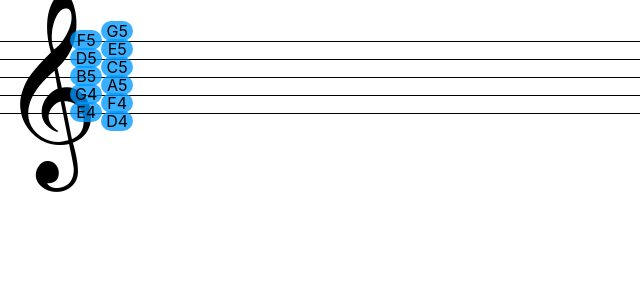
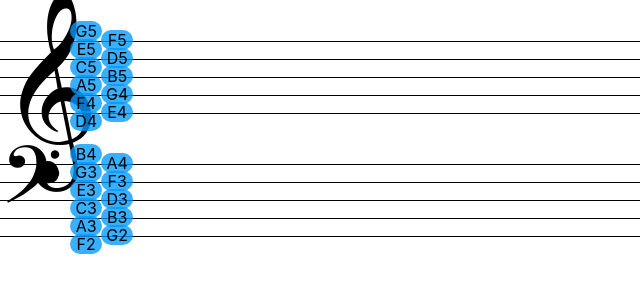
Before and after one commit to reergymerej/note-quizzer, a React (Create React App) app: page / in a window 1280 px wide. Shown: the top 300 px of the page, without its empty margins (0-640 px from the left). Built offline with nearby package versions, Linux system fonts and the light colour scheme.

Commit message:
Build staves

```diff
--- a/src/App.css
+++ b/src/App.css
@@ -45,10 +45,10 @@
   padding: 0 5px;
   border-radius: 1em;
   text-align: center;
-  left: 70px;
+  left: 101px;
   width: 1.4em;
 }
 
 .Label.offset {
-  left: 101px;
+  left: 70px;
 }
--- a/src/App.js
+++ b/src/App.js
@@ -42,14 +42,13 @@ const Staff = (props) => {
 
 const Treble = (props) => {
   const range = helper.getRangeWithOctaves('D4G5').reverse()
-  console.log(range)
   return (
     <Staff treble range={range} />
   )
 }
 
 const Bass = (props) => {
-  const range = helper.getRangeWithOctaves('D4G5').reverse()
+  const range = helper.getRangeWithOctaves('F2B4').reverse()
   return (
     <Staff bass range={range} />
   )
@@ -61,6 +60,7 @@ class App extends Component {
     return (
       <div className="App">
         <Treble />
+        <Bass />
       </div>
     );
   }
```
